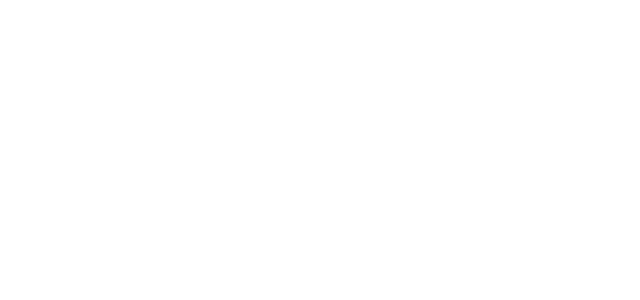
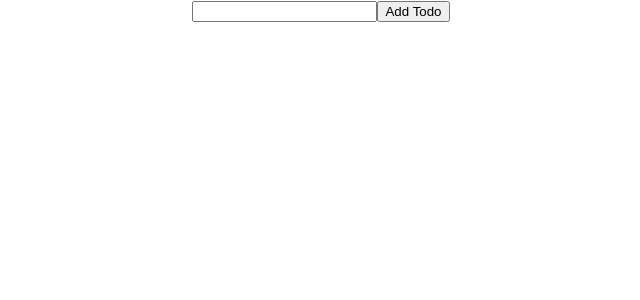
Before and after one commit to valeryyakishkin/Intro_by_Redux, a React (Create React App) app: page / in a window 1280 px wide. Shown: the top 300 px of the page, without its empty margins (319-959 px from the left). Built offline with nearby package versions, Linux system fonts and the light colour scheme.

Commit message:
adding initial app

```diff
--- a/src/App.jsx
+++ b/src/App.jsx
@@ -1,7 +1,43 @@
+import { useState } from "react";
+
 import "./App.css";
 
 function App() {
-  return <div className="App"></div>;
+  const [todos, setTodos] = useState([]);
+  const [text, setText] = useState("");
+
+  const addTodo = () => {
+    if (text.trim().length) {
+      setTodos([
+        ...todos,
+        {
+          id: new Date().toISOString(),
+          text,
+          completed: false,
+        },
+      ]);
+      setText("");
+    }
+  };
+
+  return (
+    <div className="App">
+      <label>
+        <input value={text} onChange={(e) => setText(e.target.value)} />
+        <button onClick={addTodo}>Add Todo</button>
+      </label>
+
+      <ul>
+        {todos.map((todo) => (
+          <li key={todo.id}>
+            <input type="checkbox" />
+            <span>{todo.text}</span>
+            <span style={{ color: "red" }}>&times;</span>
+          </li>
+        ))}
+      </ul>
+    </div>
+  );
 }
 
 export default App;
```
